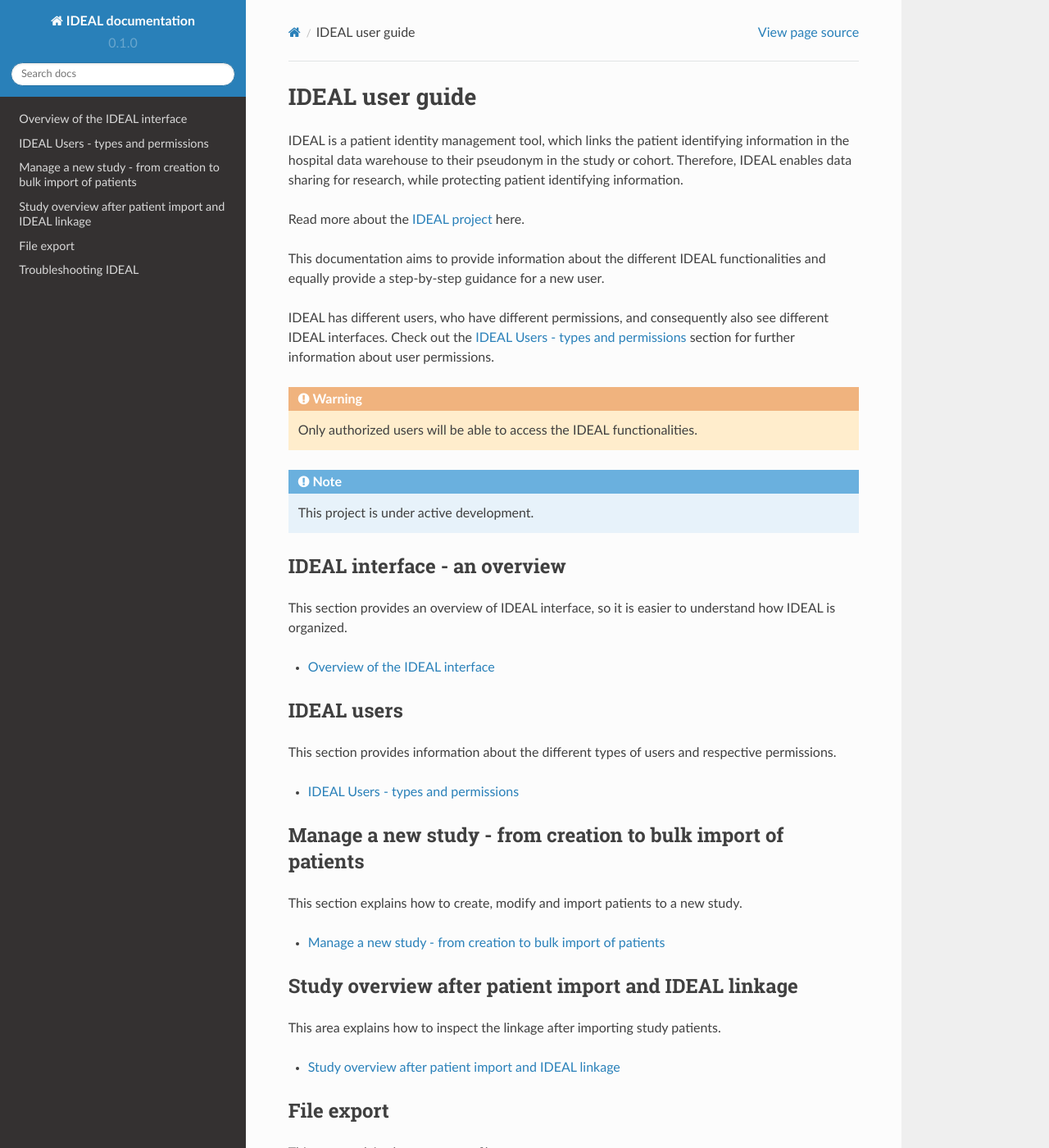
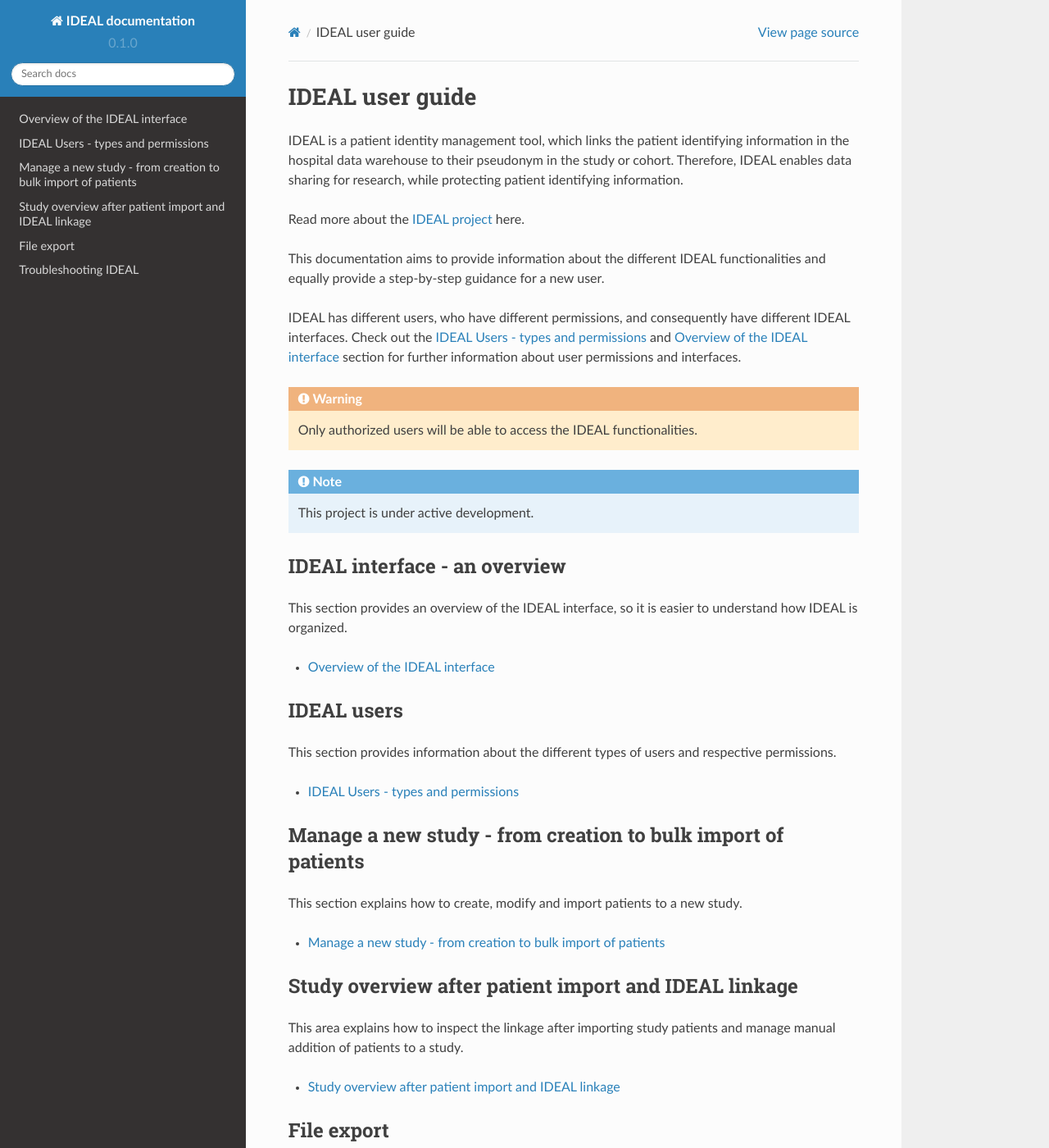
Before and after one commit to Nynuphar/IDEAL-doc, a Sphinx documentation site: the page built from docs/source/index.rst, in a window 1280 px wide and 1400 px high. Shown: the whole window at 82% size. Built offline with Sphinx 7.4.7 and the Read the Docs theme 2.0.0, drawn with Linux system fonts in a browser that asks for light colours; some of the changed text lies outside the part shown.

Commit message:
Update index.rst

```diff
--- a/docs/source/index.rst
+++ b/docs/source/index.rst
@@ -7,7 +7,7 @@ Read more about the `IDEAL project <https://ideal-project.ch/about/>`_ here.
 
 This documentation aims to provide information about the different IDEAL functionalities and equally provide a step-by-step guidance for a new user.
 
-IDEAL has different users, who have different permissions, and consequently also see different IDEAL interfaces. Check out the :doc:`users` section for further information about user permissions.
+IDEAL has different users, who have different permissions, and consequently have different IDEAL interfaces. Check out the :doc:`users` and :doc:`interface` section for further information about user permissions and interfaces.
 
 .. warning::
    Only authorized users will be able to access the IDEAL functionalities.
@@ -19,7 +19,7 @@ IDEAL has different users, who have different permissions, and consequently also
 IDEAL interface - an overview
 *******************************
 
-This section provides an overview of IDEAL interface, so it is easier to understand how IDEAL is organized.
+This section provides an overview of the IDEAL interface, so it is easier to understand how IDEAL is organized.
 
 .. toctree::
    :maxdepth: 1
@@ -50,7 +50,7 @@ This section explains how to create, modify and import patients to a new study.
 Study overview after patient import and IDEAL linkage
 *********************************************************
 
-This area explains how to inspect the linkage after importing study patients.
+This area explains how to inspect the linkage after importing study patients and manage manual addition of patients to a study.
 
 .. toctree::
    :maxdepth: 1
```
Also changed, not shown: other parts of docs/source/index.rst (+2 -0 lines).
